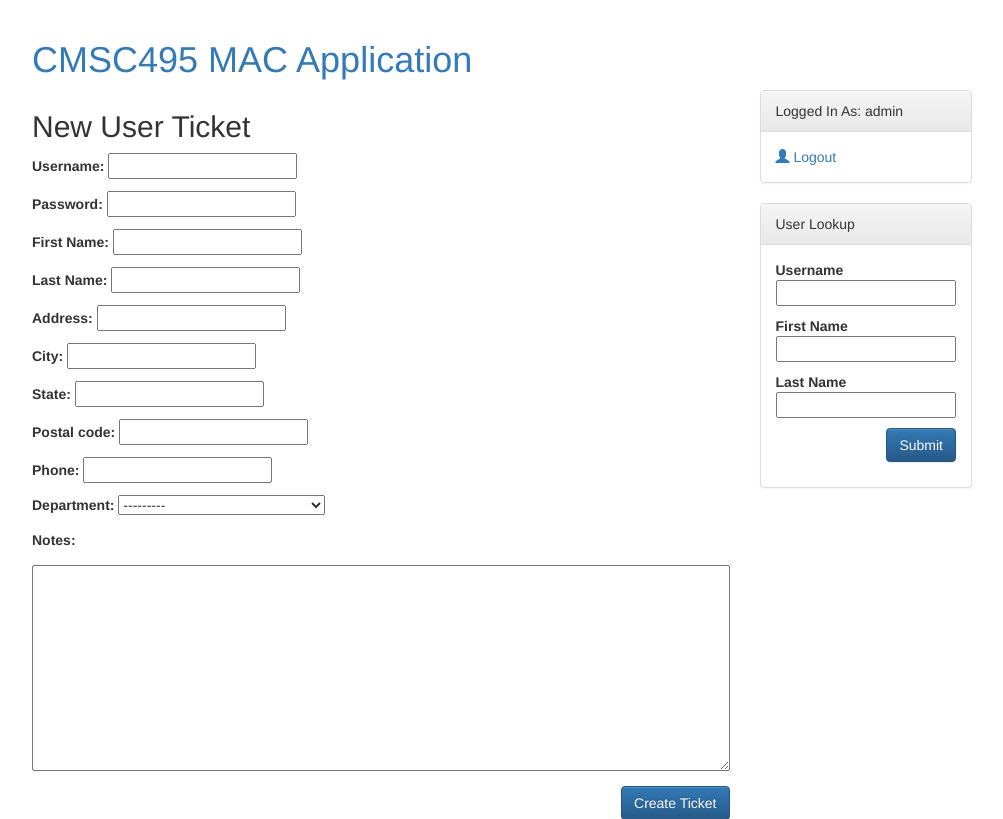
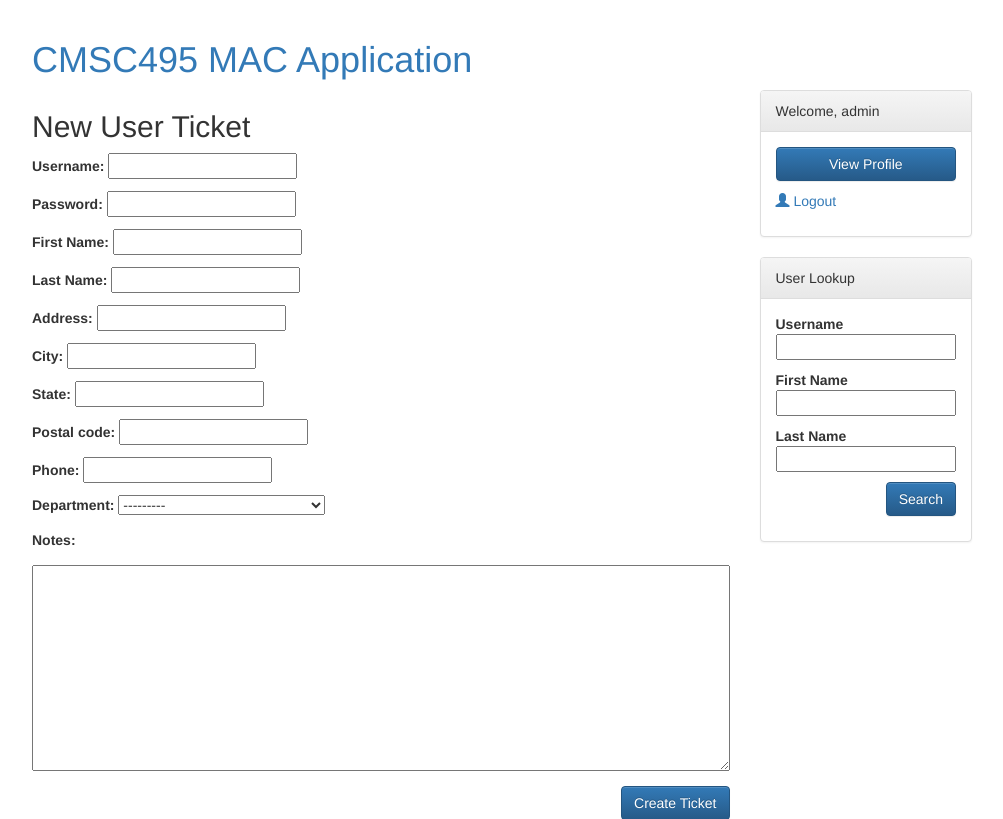
Before and after one commit to stevarino/cmsc495, a Django app: a page that uses mac_app/templates/mac_app/base.html in a window 1280 px wide. Shown: the top 819 px of the page, without its empty margins (138-1141 px from the left). Run offline with Django 3.2, Linux system fonts and the light colour scheme; a user stored in the database is signed in; data comes from the database, SQL or seed files in the repository; some libraries are stand-ins or nearby versions.

Commit message:
More HTML corrections. Sidebar tweak.

```diff
--- a/mac_app/templates/mac_app/base.html
+++ b/mac_app/templates/mac_app/base.html
@@ -72,9 +72,10 @@ p.right-align {
 
 {% if user.is_authenticated %}
 <div class="panel panel-default">
-  <div class="panel-heading">Logged In As: {{user.username}}</div>
+  <div class="panel-heading">Welcome, {{user.username}}</div>
   <div class="panel-body">
-    <a href="/logout"><span class="glyphicon glyphicon-user"></span> Logout</a>
+      <p><a href='{% url "user_view" user.username %}' class='btn btn-primary btn-block'>View Profile</a></p>
+      <p><a href="/logout"><span class="glyphicon glyphicon-user"></span> Logout</a></p>
   </div>
 </div>
 
@@ -97,7 +98,7 @@ p.right-align {
             <br />
             <input type='text' id='sidebar_lastname' name='last_name' />
         </p>
-        <p class='right-align'><input  type='submit' class='btn btn-primary' /></p>
+        <p class='right-align'><input  type='submit' class='btn btn-primary' value='Search' /></p>
     </form>
   </div>
 </div>
--- a/mac_app/templates/mac_app/ticket_new.html
+++ b/mac_app/templates/mac_app/ticket_new.html
@@ -4,9 +4,8 @@
 <h2>New User Ticket</h2>
 <form method="post">
     {% csrf_token %}
-    <!-- forms should probably be css not table -->
     {{ form.as_p }}
-    <p><label for='notes'>Notes:</p>
+    <p><label for='notes'>Notes:</label></p>
     <p><textarea id='notes' name='notes' rows='10' cols='40'></textarea></p>
     <p style='text-align: right;'>
         <input type="submit" value="Create Ticket" class='btn btn-primary' />
--- a/mac_app/templates/mac_app/ticket_user.html
+++ b/mac_app/templates/mac_app/ticket_user.html
@@ -37,8 +37,9 @@
     </div>
 
     <div class='row'>
-        <p class='user-label col-sm-2'><label for='notes'>Special Instructions:</p>
-
+        <p class='user-label col-sm-2'>
+            <label for='notes'>Special Instructions:</label>
+        </p>
         <p class='col-sm-10'>
             <textarea id='notes' name='notes' rows='10' cols='40'></textarea>
         </p>
```
